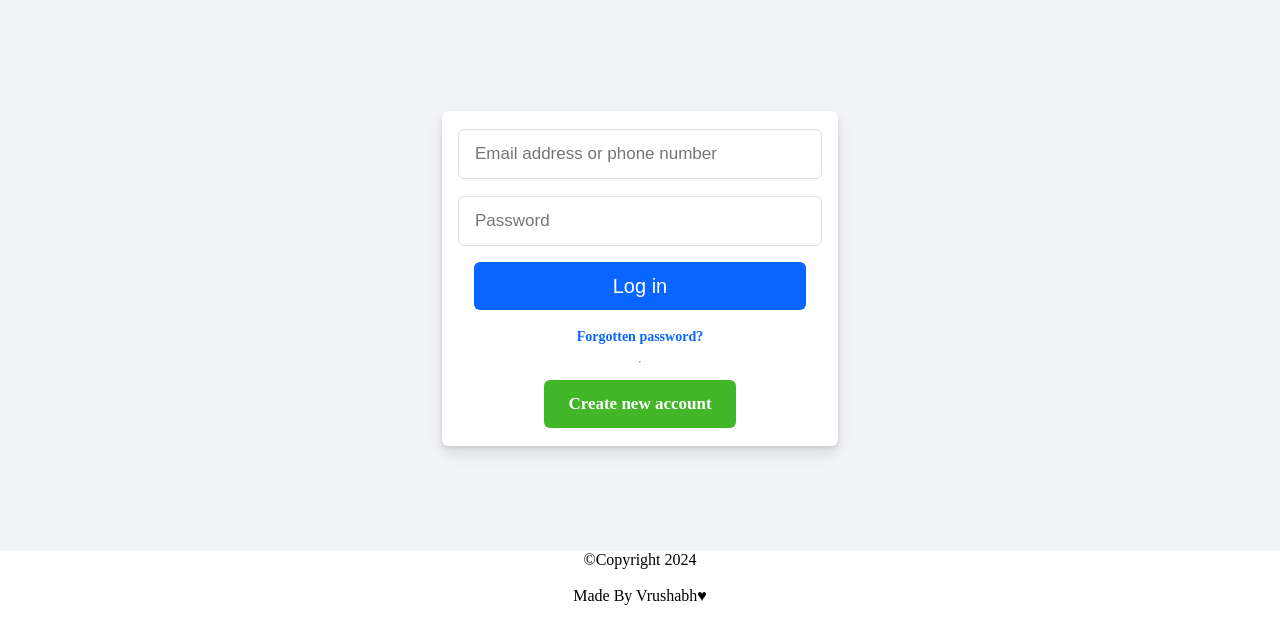
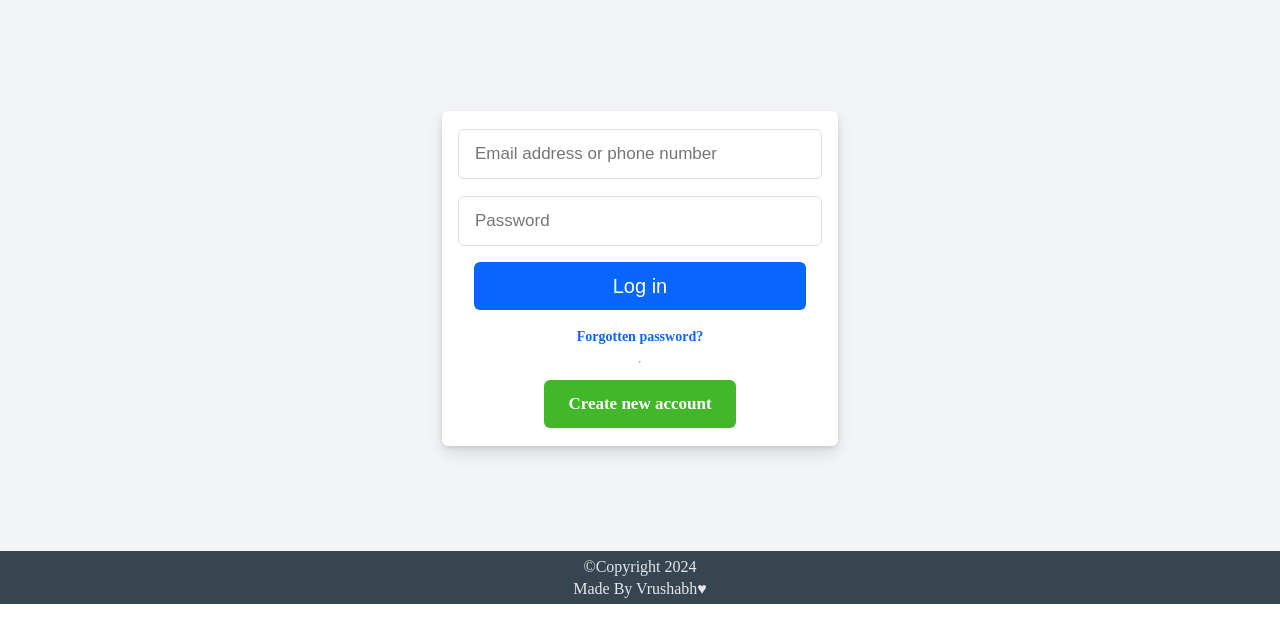
Before and after one commit to vrushabd/fbclone, a plain HTML site: page index.html in a window 1280 px wide. Shown: the part 169-800 px from the top of the page. Drawn offline with Linux system fonts and the light colour scheme.

Commit message:
Update style.css
footer

```diff
--- a/style.css
+++ b/style.css
@@ -57,6 +57,13 @@ input{
     border: 1px solid #dddfe2;
     border-radius: 6px;
 
+}
+footer{
+    padding-bottom: 10px;
+    padding-top: 10px;
+    line-height: 11px;
+    background-color: #36454F;
+    color:#e5e7eb;
 }
 button{
     background-color: #0866ff;
```
